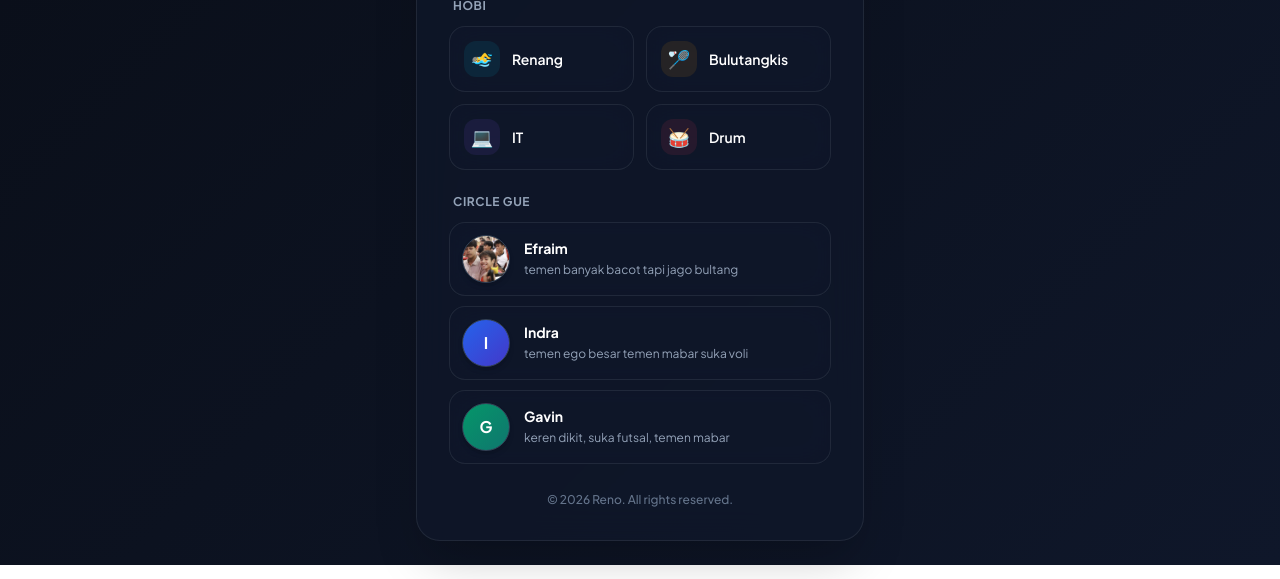
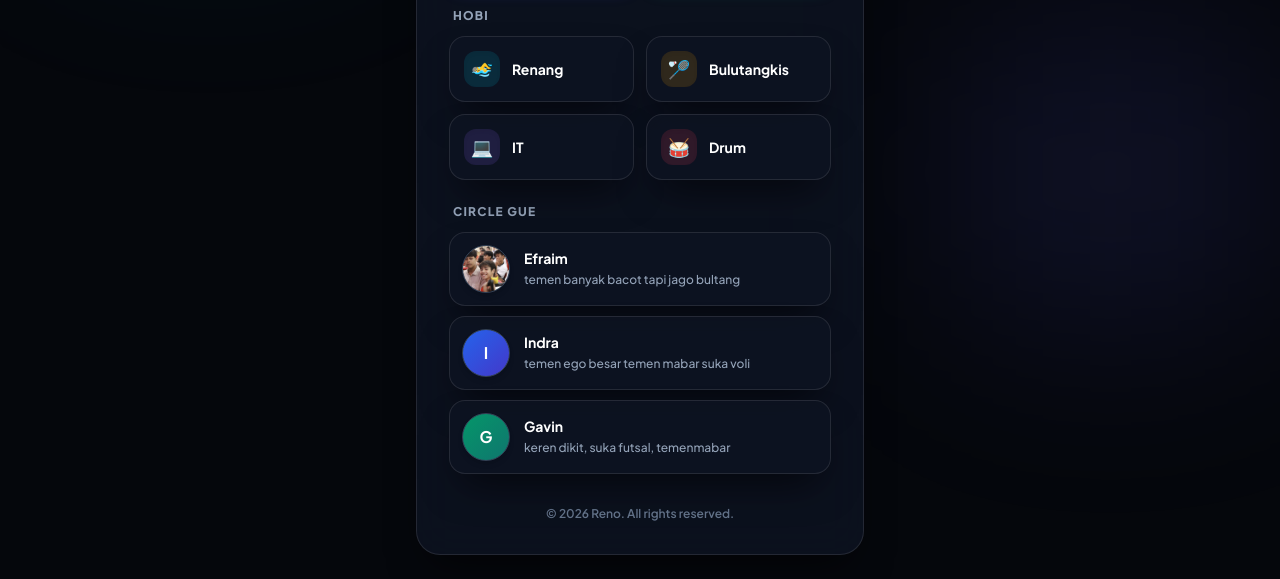
Before and after one commit to renonarend/Perkenalan-diri-web, a plain HTML site: page index.html in a window 1280 px wide. Shown: the part 458-1037 px from the top of the page. Drawn offline with nearby package versions, Linux system fonts and the light colour scheme.

Commit message:
Update index.html

```diff
--- a/index.html
+++ b/index.html
@@ -8,34 +8,72 @@
     <link rel="stylesheet" href="https://cdnjs.cloudflare.com/ajax/libs/font-awesome/6.4.0/css/all.min.css">
     <style>
         @import url('https://fonts.googleapis.com/css2?family=Plus+Jakarta+Sans:wght@400;500;600;700;800&display=swap');
+
         body {
             font-family: 'Plus Jakarta Sans', sans-serif;
-            background: linear-gradient(135deg, #090d16 0%, #0f172a 100%);
+            background: #05070c;
             color: #f3f4f6;
+            overflow-x: hidden;
         }
-        .glass-card {
-            background: rgba(15, 23, 42, 0.75);
-            backdrop-filter: blur(16px);
-            -webkit-backdrop-filter: blur(16px);
-            border: 1px solid rgba(255, 255, 255, 0.08);
+
+        /* Background Animated Glow */
+        .bg-glow {
+            position: fixed;
+            width: 300px;
+            height: 300px;
+            background: rgba(6, 182, 212, 0.12);
+            filter: blur(100px);
+            border-radius: 50px;
+            z-index: -1;
+            animation: floatGlow 8s ease-in-out infinite alternate;
         }
-        .hover-scale {
-            transition: all 0.3s cubic-bezier(0.4, 0, 0.2, 1);
+
+        @keyframes floatGlow {
+            0% { transform: translate(-50px, -50px); }
+            100% { transform: translate(50px, 50px); }
         }
-        .hover-scale:hover {
-            transform: translateY(-3px);
-            border-color: rgba(6, 182, 212, 0.4);
-            box-shadow: 0 10px 25px -5px rgba(6, 182, 212, 0.15);
+
+        /* Glassmorphism Card Style */
+        .glass-box {
+            background: rgba(13, 19, 33, 0.85);
+            backdrop-filter: blur(20px);
+            -webkit-backdrop-filter: blur(20px);
+            border: 1px solid rgba(255, 255, 255, 0.1);
+            box-shadow: 0 20px 40px -15px rgba(0, 0, 0, 0.7);
+        }
+
+        /* Smooth Hover Effects */
+        .interactive-card {
+            transition: all 0.3s cubic-bezier(0.34, 1.56, 0.64, 1);
+        }
+        .interactive-card:hover {
+            transform: translateY(-4px) scale(1.01);
+            border-color: rgba(6, 182, 212, 0.5);
+            box-shadow: 0 12px 30px -10px rgba(6, 182, 212, 0.25);
+        }
+
+        /* Profile Glow Animation */
+        @keyframes pulseRing {
+            0% { transform: scale(0.95); opacity: 0.5; }
+            50% { transform: scale(1.05); opacity: 0.8; }
+            100% { transform: scale(0.95); opacity: 0.5; }
+        }
+        .profile-ring {
+            animation: pulseRing 4s infinite ease-in-out;
         }
     </style>
 </head>
-<body class="min-h-screen flex items-center justify-center p-4 sm:p-6">
+<body class="min-h-screen flex items-center justify-center p-4 sm:p-6 relative">
 
-    <div class="w-full max-w-md glass-card rounded-3xl p-6 sm:p-8 shadow-2xl space-y-6">
+    <!-- Background Glow Elements -->
+    <div class="bg-glow top-10 left-10"></div>
+    <div class="bg-glow bottom-10 right-10" style="background: rgba(99, 102, 241, 0.12);"></div>
+
+    <div class="w-full max-w-md glass-box rounded-3xl p-6 sm:p-8 space-y-6 relative z-10">
 
         <!-- Header / Judul Website -->
         <div class="text-center">
-            <span class="px-3.5 py-1.5 bg-cyan-500/10 border border-cyan-500/20 text-cyan-400 text-xs font-bold rounded-full uppercase tracking-wider shadow-inner">
+            <span class="inline-block px-4 py-1.5 bg-cyan-500/10 border border-cyan-500/30 text-cyan-400 text-xs font-extrabold rounded-full uppercase tracking-widest shadow-sm">
                 Website gw, gabut ajah
             </span>
         </div>
@@ -43,29 +81,29 @@
         <!-- Profil Utama -->
         <div class="flex flex-col items-center text-center space-y-4">
             <!-- Foto Profil -->
-            <div class="relative group">
-                <div class="absolute -inset-0.5 bg-gradient-to-r from-cyan-500 to-indigo-500 rounded-full blur opacity-50 group-hover:opacity-100 transition duration-500"></div>
-                <div class="relative w-32 h-32 rounded-full overflow-hidden border-2 border-slate-700 bg-slate-800 shadow-xl">
+            <div class="relative">
+                <div class="absolute -inset-1 bg-gradient-to-r from-cyan-500 to-indigo-500 rounded-full profile-ring"></div>
+                <div class="relative w-32 h-32 rounded-full overflow-hidden border-2 border-slate-700 bg-slate-800 shadow-2xl">
                     <img src="IMG_20261119_134726.jpg" alt="Reno" class="w-full h-full object-cover object-top" onerror="this.src='https://images.unsplash.com/photo-1535713875002-d1d0cf377fde?auto=format&fit=crop&w=300&q=80'">
                 </div>
             </div>
 
             <div>
                 <h1 class="text-2xl font-extrabold tracking-tight text-white">Natanael Alfareno Narendra <span class="text-cyan-400 font-normal text-lg">(Reno)</span></h1>
-                <p class="text-sm text-slate-400 font-medium mt-1">SMP Pangudi Luhur Jakarta</p>
+                <p class="text-sm text-slate-400 font-semibold mt-1">SMP Pangudi Luhur Jakarta</p>
             </div>
 
             <!-- Bio -->
-            <div class="w-full bg-slate-800/40 border border-slate-700/40 rounded-2xl p-3 text-center shadow-inner">
-                <p class="text-sm text-slate-300 italic">"Ubur-ubur ikan lele, muka lu jelek le"</p>
+            <div class="w-full bg-slate-900/60 border border-slate-800 rounded-2xl p-3.5 text-center shadow-inner">
+                <p class="text-sm text-slate-300 italic font-medium">"Ubur-ubur ikan lele, muka lu jelek le"</p>
             </div>
 
             <!-- Tombol Kontak -->
-            <div class="flex flex-col sm:flex-row gap-3 w-full pt-1">
-                <a href="https://discord.gg/CnppvSDsW2" target="_blank" class="flex-1 flex items-center justify-center gap-2 bg-indigo-600 hover:bg-indigo-500 text-white font-semibold py-2.5 px-4 rounded-xl text-sm transition-all shadow-lg shadow-indigo-600/25 hover:scale-[1.02]">
+            <div class="flex gap-3 w-full pt-1">
+                <a href="https://discord.gg/CnppvSDsW2" target="_blank" class="flex-1 flex items-center justify-center gap-2 bg-indigo-600 hover:bg-indigo-500 text-white font-bold py-2.5 px-4 rounded-xl text-sm transition-all duration-300 shadow-lg shadow-indigo-600/30 hover:scale-105 active:scale-95">
                     <i class="fa-brands fa-discord text-base"></i> Discord
                 </a>
-                <a href="https://wa.me/6281932421812" target="_blank" class="flex-1 flex items-center justify-center gap-2 bg-emerald-600 hover:bg-emerald-500 text-white font-semibold py-2.5 px-4 rounded-xl text-sm transition-all shadow-lg shadow-emerald-600/25 hover:scale-[1.02]">
+                <a href="https://wa.me/6281932421812" target="_blank" class="flex-1 flex items-center justify-center gap-2 bg-emerald-600 hover:bg-emerald-500 text-white font-bold py-2.5 px-4 rounded-xl text-sm transition-all duration-300 shadow-lg shadow-emerald-600/30 hover:scale-105 active:scale-95">
                     <i class="fa-brands fa-whatsapp text-base"></i> WhatsApp
                 </a>
             </div>
@@ -73,65 +111,65 @@
 
         <!-- Hobi (Grid 2x2) -->
         <div class="space-y-3">
-            <h2 class="text-xs font-bold uppercase tracking-wider text-slate-400 px-1">Hobi</h2>
+            <h2 class="text-xs font-extrabold uppercase tracking-widest text-slate-400 px-1">Hobi</h2>
             <div class="grid grid-cols-2 gap-3">
-                <div class="glass-card hover-scale p-3.5 rounded-2xl flex items-center gap-3 cursor-default">
-                    <div class="w-9 h-9 rounded-xl bg-cyan-500/10 text-cyan-400 flex items-center justify-center text-lg">🏊‍♂️</div>
-                    <span class="text-sm font-semibold text-white">Renang</span>
+                <div class="glass-box interactive-card p-3.5 rounded-2xl flex items-center gap-3 cursor-default">
+                    <div class="w-9 h-9 rounded-xl bg-cyan-500/15 text-cyan-400 flex items-center justify-center text-lg shadow-inner">🏊‍♂️</div>
+                    <span class="text-sm font-bold text-white">Renang</span>
                 </div>
-                <div class="glass-card hover-scale p-3.5 rounded-2xl flex items-center gap-3 cursor-default">
-                    <div class="w-9 h-9 rounded-xl bg-amber-500/10 text-amber-400 flex items-center justify-center text-lg">🏸</div>
-                    <span class="text-sm font-semibold text-white">Bulutangkis</span>
+                <div class="glass-box interactive-card p-3.5 rounded-2xl flex items-center gap-3 cursor-default">
+                    <div class="w-9 h-9 rounded-xl bg-amber-500/15 text-amber-400 flex items-center justify-center text-lg shadow-inner">🏸</div>
+                    <span class="text-sm font-bold text-white">Bulutangkis</span>
                 </div>
-                <div class="glass-card hover-scale p-3.5 rounded-2xl flex items-center gap-3 cursor-default">
-                    <div class="w-9 h-9 rounded-xl bg-violet-500/10 text-violet-400 flex items-center justify-center text-lg">💻</div>
-                    <span class="text-sm font-semibold text-white">IT</span>
+                <div class="glass-box interactive-card p-3.5 rounded-2xl flex items-center gap-3 cursor-default">
+                    <div class="w-9 h-9 rounded-xl bg-violet-500/15 text-violet-400 flex items-center justify-center text-lg shadow-inner">💻</div>
+                    <span class="text-sm font-bold text-white">IT</span>
                 </div>
-                <div class="glass-card hover-scale p-3.5 rounded-2xl flex items-center gap-3 cursor-default">
-                    <div class="w-9 h-9 rounded-xl bg-rose-500/10 text-rose-400 flex items-center justify-center text-lg">🥁</div>
-                    <span class="text-sm font-semibold text-white">Drum</span>
+                <div class="glass-box interactive-card p-3.5 rounded-2xl flex items-center gap-3 cursor-default">
+                    <div class="w-9 h-9 rounded-xl bg-rose-500/15 text-rose-400 flex items-center justify-center text-lg shadow-inner">🥁</div>
+                    <span class="text-sm font-bold text-white">Drum</span>
                 </div>
             </div>
         </div>
 
         <!-- Inner Circle / Temen Deket -->
         <div class="space-y-3">
-            <h2 class="text-xs font-bold uppercase tracking-wider text-slate-400 px-1">Circle Gue</h2>
+            <h2 class="text-xs font-extrabold uppercase tracking-widest text-slate-400 px-1">Circle Gue</h2>
             <div class="space-y-2.5">
                 <!-- Efraim -->
-                <div class="glass-card hover-scale p-3 rounded-2xl flex items-center gap-3.5">
+                <div class="glass-box interactive-card p-3 rounded-2xl flex items-center gap-3.5">
                     <div class="w-12 h-12 rounded-full overflow-hidden bg-slate-800 flex-shrink-0 border border-slate-700 shadow-md">
                         <img src="IMG-20261119-WA0001.jpg" alt="Efraim" class="w-full h-full object-cover" onerror="this.src='https://images.unsplash.com/photo-1535713875002-d1d0cf377fde?auto=format&fit=crop&w=150&q=80'">
                     </div>
                     <div>
                         <h3 class="text-sm font-bold text-white">Efraim</h3>
-                        <p class="text-xs text-slate-400 mt-0.5 leading-relaxed">temen banyak bacot tapi jago bultang</p>
+                        <p class="text-xs text-slate-400 mt-0.5 leading-relaxed font-medium">temen banyak bacot tapi jago bultang</p>
                     </div>
                 </div>
 
                 <!-- Indra -->
-                <div class="glass-card hover-scale p-3 rounded-2xl flex items-center gap-3.5">
+                <div class="glass-box interactive-card p-3 rounded-2xl flex items-center gap-3.5">
                     <div class="w-12 h-12 rounded-full overflow-hidden bg-gradient-to-br from-blue-600 to-indigo-700 flex-shrink-0 border border-slate-700 flex items-center justify-center text-white font-bold text-base shadow-md">I</div>
                     <div>
                         <h3 class="text-sm font-bold text-white">Indra</h3>
-                        <p class="text-xs text-slate-400 mt-0.5 leading-relaxed">temen ego besar temen mabar suka voli</p>
+                        <p class="text-xs text-slate-400 mt-0.5 leading-relaxed font-medium">temen ego besar temen mabar suka voli</p>
                     </div>
                 </div>
 
                 <!-- Gavin -->
-                <div class="glass-card hover-scale p-3 rounded-2xl flex items-center gap-3.5">
+                <div class="glass-box interactive-card p-3 rounded-2xl flex items-center gap-3.5">
                     <div class="w-12 h-12 rounded-full overflow-hidden bg-gradient-to-br from-emerald-600 to-teal-700 flex-shrink-0 border border-slate-700 flex items-center justify-center text-white font-bold text-base shadow-md">G</div>
                     <div>
                         <h3 class="text-sm font-bold text-white">Gavin</h3>
-                        <p class="text-xs text-slate-400 mt-0.5 leading-relaxed">keren dikit, suka futsal, temen mabar</p>
+                        <p class="text-xs text-slate-400 mt-0.5 leading-relaxed font-medium">keren dikit, suka futsal, temenmabar</p>
                     </div>
                 </div>
             </div>
         </div>
 
         <!-- Footer -->
-        <div class="text-center pt-1">
-            <p class="text-xs text-slate-500 font-medium">© 2026 Reno. All rights reserved.</p>
+        <div class="text-center pt-2">
+            <p class="text-xs text-slate-500 font-semibold">© 2026 Reno. All rights reserved.</p>
         </div>
 
     </div>
```
